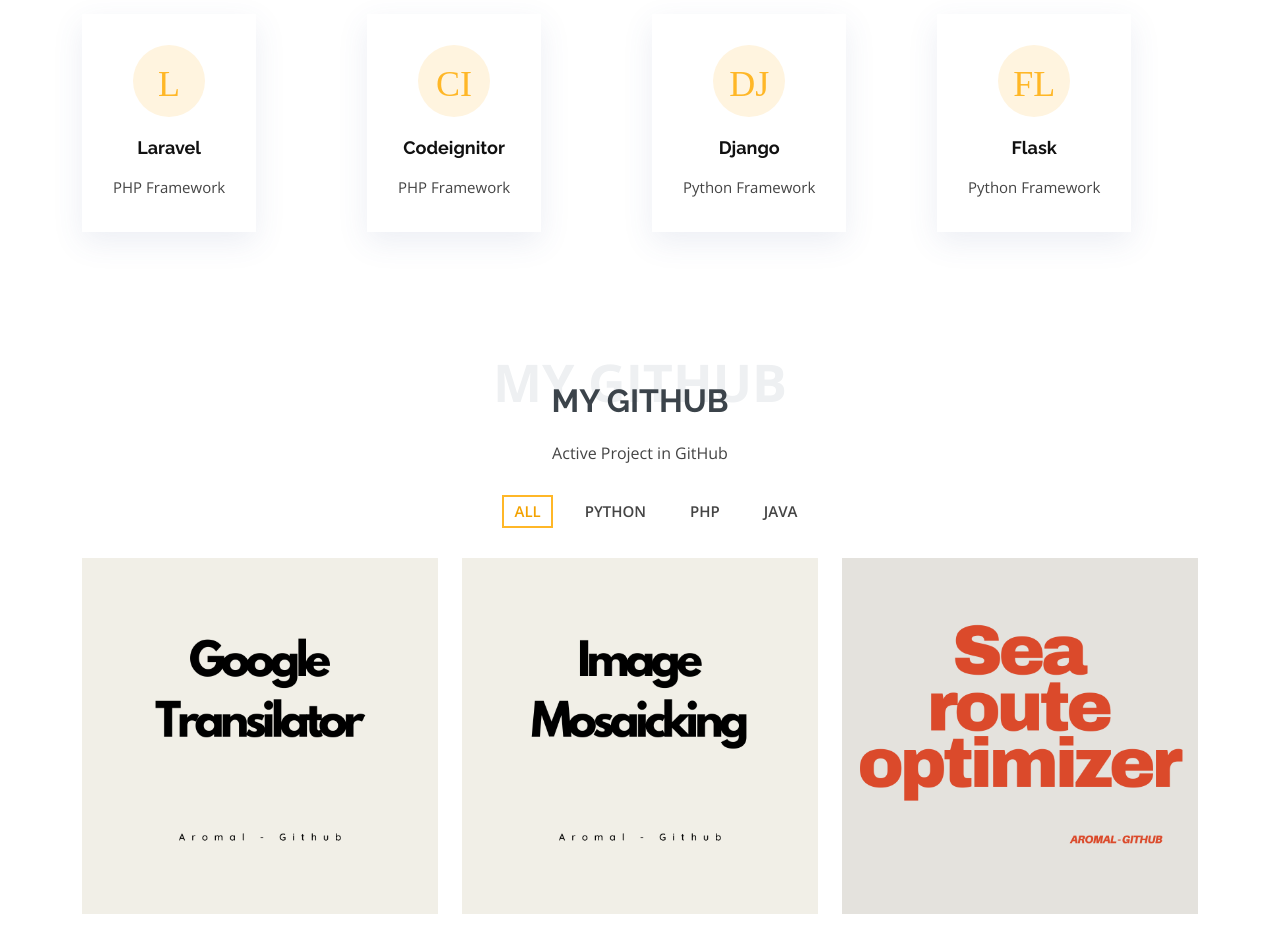
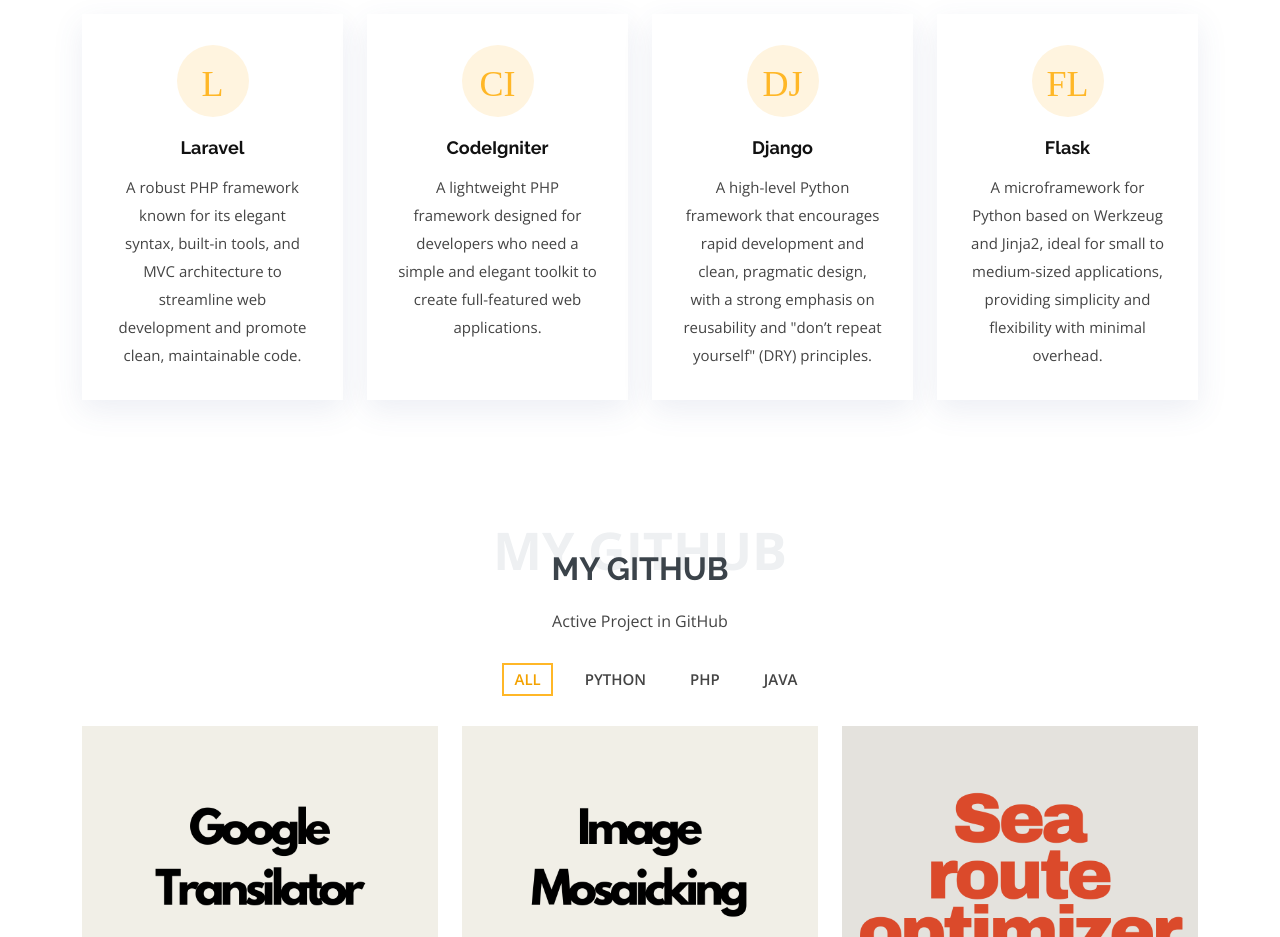
Before and after one commit to AromalShaji/portfolio, a plain HTML site: page index.html in a window 1280 px wide. Shown: the part 2480-3417 px from the top of the page. Drawn offline with nearby package versions, Linux system fonts and the light colour scheme.

Commit message:
Update index.html

```diff
--- a/index.html
+++ b/index.html
@@ -216,15 +216,15 @@
             <div class="icon-box">
               <div class="icon"><i class="bx bxl-laravel">L</i></div>
               <h4 class="title"><a href="">Laravel</a></h4>
-              <p class="description">PHP Framework</p>
+              <p class="description">A robust PHP framework known for its elegant syntax, built-in tools, and MVC architecture to streamline web development and promote clean, maintainable code.</p>
             </div>
           </div>
 
           <div class="col-md-6 col-lg-3 d-flex align-items-stretch mb-5 mb-lg-0">
             <div class="icon-box">
               <div class="icon"><i class="bx bx-">CI</i></div>
-              <h4 class="title"><a href="">Codeignitor</a></h4>
-              <p class="description">PHP Framework</p>
+              <h4 class="title"><a href="">CodeIgniter</a></h4>
+              <p class="description">A lightweight PHP framework designed for developers who need a simple and elegant toolkit to create full-featured web applications.</p>
             </div>
           </div>
 
@@ -232,7 +232,7 @@
             <div class="icon-box">
               <div class="icon"><i class="bx bx-">DJ</i></div>
               <h4 class="title"><a href="">Django</a></h4>
-              <p class="description">Python Framework</p>
+              <p class="description">A high-level Python framework that encourages rapid development and clean, pragmatic design, with a strong emphasis on reusability and "don’t repeat yourself" (DRY) principles.</p>
             </div>
           </div>
 
@@ -240,11 +240,11 @@
             <div class="icon-box">
               <div class="icon"><i class="bx bx-">FL</i></div>
               <h4 class="title"><a href="">Flask</a></h4>
-              <p class="description">Python Framework</p>
+              <p class="description">A microframework for Python based on Werkzeug and Jinja2, ideal for small to medium-sized applications, providing simplicity and flexibility with minimal overhead.</p>
             </div>
           </div>
+        </div>
 
-        </div>
 
       </div>
     </section><!-- End My Services Section -->
```
